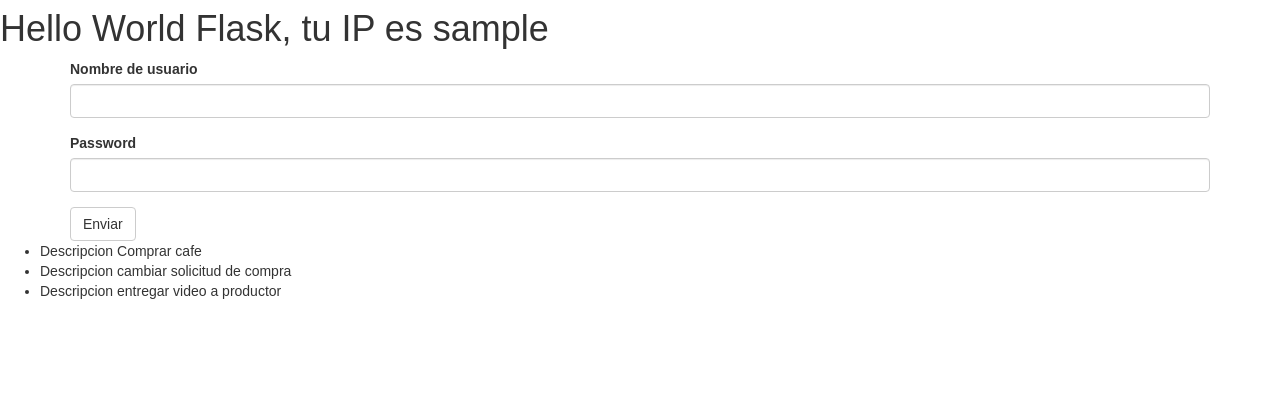
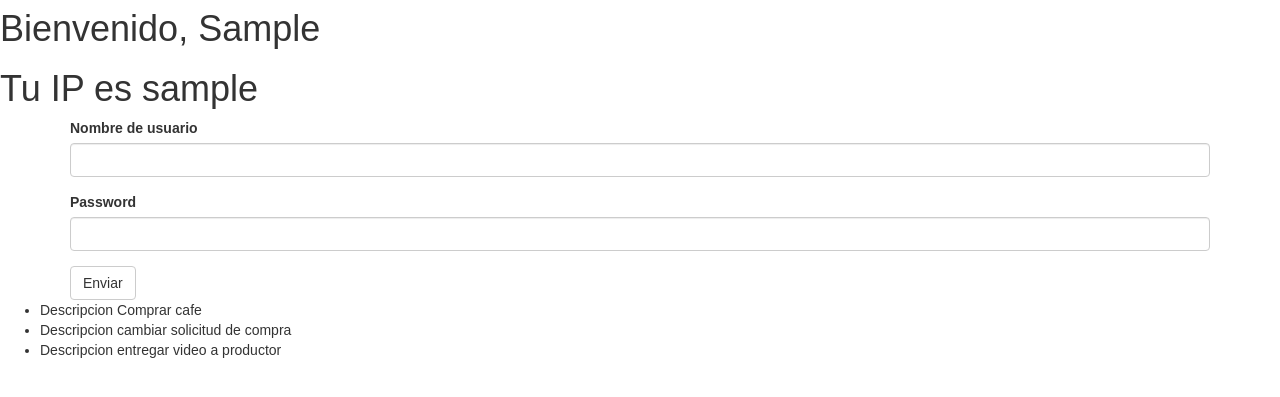
Before and after one commit to daecazu/flask_first_steps, a Flask app: page /hello in a window 1280 px wide. Shown: the part 63-460 px from the top of the page. Run offline with Flask 2, Linux system fonts and the light colour scheme; the visitor is signed in with stand-in values (Sample User, id 1); some libraries are stand-ins or nearby versions.

Commit message:
clase: uso de metodo post en flask wtf

```diff
--- a/main.py
+++ b/main.py
@@ -5,6 +5,7 @@ from flask import make_response
 from flask import redirect
 from flask import render_template
 from flask import session
+from flask import url_for
 from flask_bootstrap import Bootstrap
 from flask_wtf import FlaskForm
 # wtforms imports
@@ -48,14 +49,19 @@ def index():
     session['user_ip'] = user_ip
     return response
 
-@app.route('/hello')
+@app.route('/hello', methods=['GET', 'POST'])
 def hello():
     user_ip = session.get('user_ip')
     login_form = LoginForm()
+    username = session.get('username')
     context = {
         'user_ip': user_ip,
         'todos': todos,
-        'login_form': login_form
-
+        'login_form': login_form,
+        'username': username
     }
+    if login_form.validate_on_submit():
+        username = login_form.username.data
+        session['username'] = username
+        return redirect(url_for('index'))
     return render_template('hello.html', **context)
--- a/templates/hello.html
+++ b/templates/hello.html
@@ -7,8 +7,11 @@
 Bienvenido
 {% endblock %}
     {% block content %}
+    {% if username  %}
+        <h1>Bienvenido, {{username | capitalize}}</h1>
+    {% endif %}
     {% if user_ip%}
-        <h1>Hello World Flask, tu IP es {{user_ip}}</h1>
+        <h1>Tu IP es {{user_ip}}</h1>
     {% else %}
         <a href="{{ url_for('index')}}">Ir a inicio</a>
     {% endif %}
```
